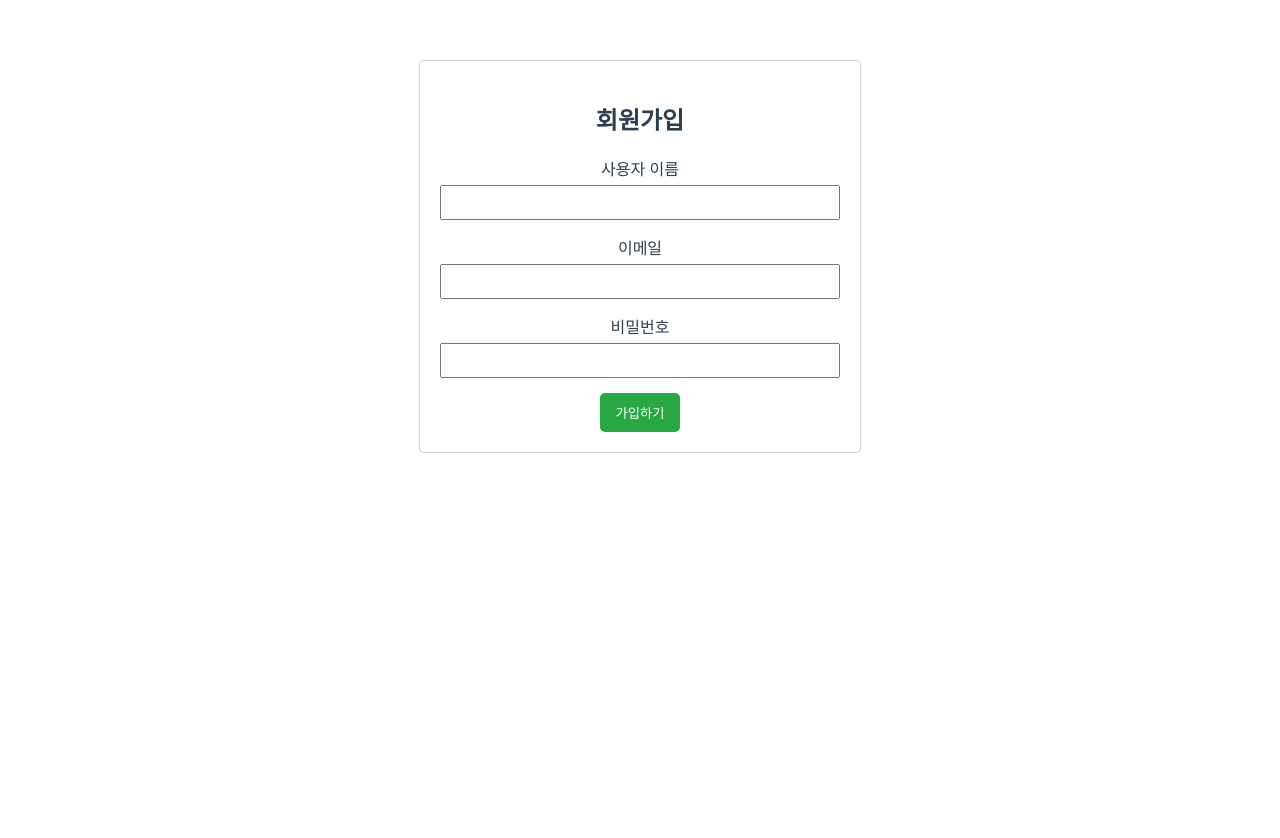
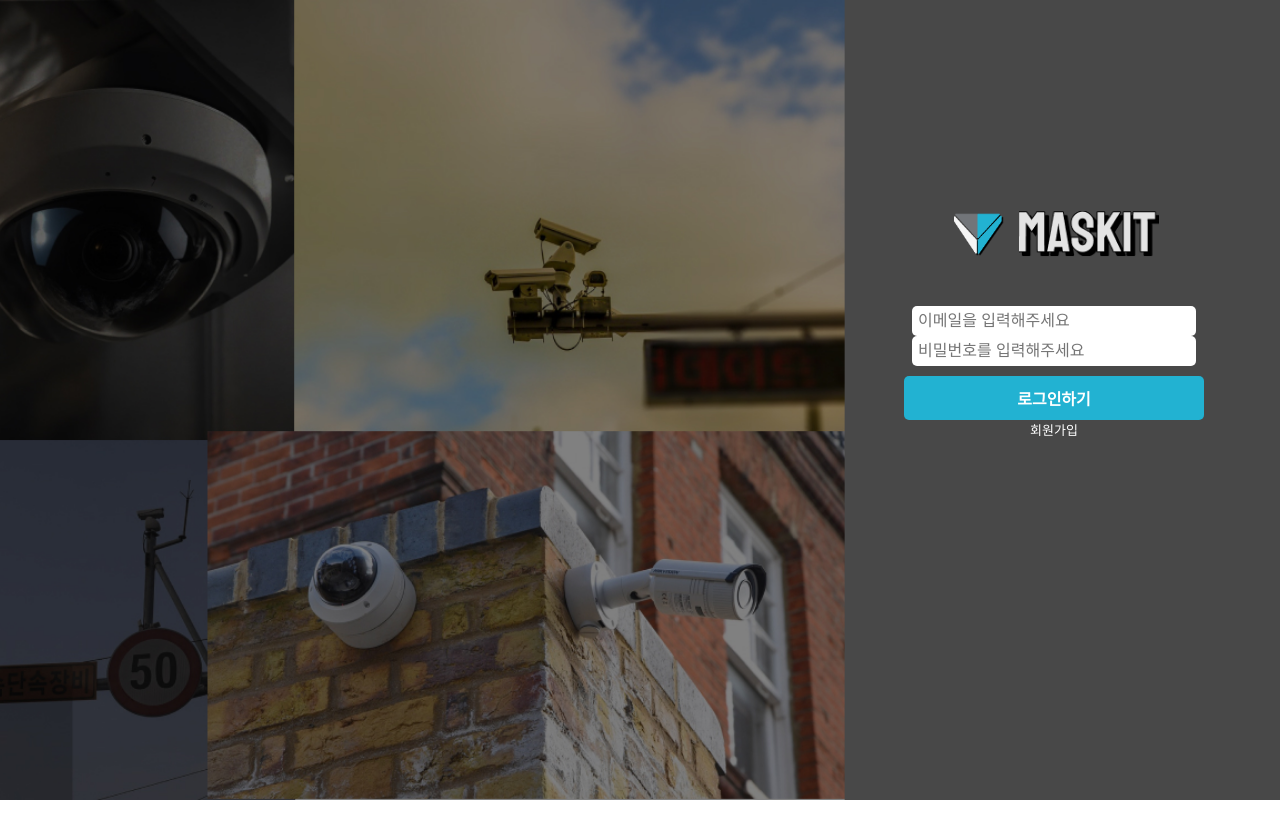
Before and after one commit to Kisia-MASKIT/MASKIT-FE, a Vue app in the folder maskit/: page / in a window 1280 px wide. Shown: the top 838 px of the page. Before the commit the page ends 800 px from the top, so only its background shows below. Built offline with nearby package versions, Linux system fonts and the light colour scheme.

Commit message:
Feat : 로그인, 회원가입 뷰 구현

```diff
--- a/maskit/src/App.vue
+++ b/maskit/src/App.vue
@@ -1,3 +1,4 @@
+<!-- src/App.vue -->
 <template>
   <router-view/>
 </template>
--- /dev/null
+++ b/maskit/src/assets/styles/login.css
@@ -0,0 +1,113 @@
+/* 전체 페이지 스타일 */
+.login-page {
+    position: relative;
+    height: 100vh;
+    overflow: hidden;
+}
+
+/* 배경 스타일 */
+.login-background {
+    position: fixed;
+    top: 0;
+    left: 0;
+    width: 100vw;
+    height: 100vh;
+    background-color: #484848;
+    z-index: -1;
+}
+
+
+.splash-image {
+    position: fixed;
+    top: 0;
+    left: 0;
+    width: 110vw;
+    height: 100vh;
+    overflow: hidden;
+    transition: transform 1.5s ease-in-out;
+}
+
+.splash-image img {
+    width: 100%;
+    height: 100%;
+    object-fit: cover;
+}
+
+.splash-slide {
+    transform: translateX(-40%);
+}
+
+.login-container {
+    position: fixed;
+    top: 40%;
+    right: 20%;
+    transform: translateX(60%) translateY(-50%);
+    width: 300px;
+    opacity: 0;
+    transition: opacity 2s ease-in-out;
+
+}
+
+.login-show {
+    opacity: 1;
+}
+
+.logo-container {
+    display: flex;
+    justify-content: center;
+    margin-bottom: 50px;
+}
+
+.logo-login {
+    margin: 0 10px;
+    max-width: 50px;
+    height: auto;
+}
+
+.letter-logo-login {
+    margin: 0 5px;
+    margin-top: 10px;
+    max-width: 140px;
+    height: auto;
+}
+
+.form-group {
+    margin-bottom: 10px;
+}
+
+input {
+    width: calc(100% - 16px);
+    padding: 6px;
+    box-sizing: border-box;
+    font-size: medium;
+    border-radius: 5px;
+    border: none;
+}
+
+/* 버튼 스타일 */
+.button-style {
+    background-color: #22B2D2;
+    width: 100%; /* 버튼 너비를 입력 필드와 맞춤 */
+    padding: 10px;
+    color: white;
+    font-size: medium;
+    font-weight: 700;
+    border: none;
+    border-radius: 5px;
+    cursor: pointer;
+}
+
+button:hover {
+    background-color: #22B2D2; /* 버튼 hover 시 색상 */
+}
+
+.signup-link {
+    margin-top: 10px; /* 로그인 폼과의 간격 */
+  }
+
+  .signup-link a {
+    color: #22B2D2;
+    text-decoration: none;
+    color: white;
+    font-size: small;
+  }
--- a/maskit/src/assets/styles/signUp.css
+++ b/maskit/src/assets/styles/signUp.css
@@ -1,41 +1,76 @@
 /* src/assets/styles/signUp.css */
 
+.logo-signup {
+  margin: 0 10px;
+  max-width: 55px;
+  height: auto;
+}
+
+.letter-logo-signup {
+  margin: 0 5px;
+  margin-top: 10px;
+  max-width: 240px;
+  height: auto;
+}
+
 .signup-container {
-    max-width: 400px;
+  max-width: 300px;
   margin: 0 auto;
   padding: 20px;
-    border: 1px solid #ccc;
-    border-radius: 5px;
+  border-radius: 10px;
+  background-color: white;
+}
+
+.signup-title {
+  margin-bottom: 20px;
+  font-size: 24px;
+  font-weight: 500;
+  color: #333;
+  text-align: left;
+  width: 80%;
+  max-width: 350px;
+  margin: 20px auto;
+  margin-bottom: 40px;
 }
 
 .form-group {
-    margin-bottom: 15px;
+  text-align: left;
+  width: 80%;
+  max-width: 350px;
+  margin: 0 auto;
+  margin-bottom: 30px;
 }
 
-  label {
+.form-group label {
   display: block;
   margin-bottom: 5px;
+  font-weight: 400;
+  font-size: 15px;
 }
 
 input {
   width: 100%;
   padding: 8px;
   box-sizing: border-box;
+  margin-bottom: 10px;
+  border-radius: 5px; /* 그림자와 함께 라운드 처리된 모서리 */
+  box-shadow: 0 2px 4px rgba(0, 0, 0, 0.1); /* 그림자 추가 */
 }
-
-  button {
+.button-style {
+  width: 80%;
   padding: 10px 15px;
-    background-color: #28a745;
+  background-color: #22B2D2;
   color: white;
   border: none;
   border-radius: 5px;
   cursor: pointer;
+  display: block;
+  margin: 20px auto;
+  margin-top: 20px;
 }
 
-  button:hover {
-    background-color: #218838;
+body {
+  background-color: #484848;
+  color: white;
+  margin: 0;
 }
-
-  p {
-    color: green;
-  }
--- a/maskit/src/router/index.js
+++ b/maskit/src/router/index.js
@@ -1,10 +1,17 @@
+// src/router/index.js
 import { createRouter, createWebHistory } from 'vue-router';
-import SignUp from '../views/userView/signUp.vue';  // 수정된 경로
+import Login from '../views/userView/login.vue';
+import SignUp from '../views/userView/signUp.vue';
 
 const routes = [
   {
     path: '/',
-    name: 'SignUp',
+    name: 'userLogin',
+    component: Login
+  },
+  {
+    path: '/signUp',
+    name: 'signUp',
     component: SignUp
   }
 ];
--- /dev/null
+++ b/maskit/src/views/userView/login.vue
@@ -0,0 +1,64 @@
+<template>
+  <div class="login-page">
+    <div class="login-background"></div>
+    <div :class="['splash-image', { 'splash-slide': slideCompleted }]">
+      <img src="../../assets/image/main.jpg" alt="Splash Image" />
+    </div>
+    <div :class="['login-container', { 'login-show': slideCompleted }]">
+      <div class="logo-container">
+        <img src="../../assets/image/logo.png" alt="Logo" class="logo-login" />
+        <img src="../../assets/image/letterLogo.png" alt="Letter Logo" class="letter-logo-login" />
+      </div>
+      <form @submit.prevent="login">
+        <div class="form-group">
+          <input
+            type="email"
+            id="email"
+            v-model="email"
+            placeholder="이메일을 입력해주세요"
+          />
+          <input
+            type="password"
+            id="password"
+            v-model="password"
+            placeholder="비밀번호를 입력해주세요"
+          />
+        </div>
+        <div class="signup-link">
+        <button class="button-style" type="submit">로그인하기</button>
+      <router-link to="/signUp">회원가입</router-link>
+    </div>
+      </form>
+    </div>
+
+  </div>
+</template>
+
+
+<script>
+export default {
+  name: 'UserLogin',
+  data() {
+    return {
+      email: '',
+      password: '',
+      slideCompleted: false
+    };
+  },
+  mounted() {
+    setTimeout(() => {
+      this.slideCompleted = true;
+    }, 1200); // 1.5초 후 애니메이션 완료
+  },
+  methods: {
+    login() {
+      // 로그인 버튼 클릭 시 처리할 내용
+      // 현재는 아무런 상태 변화가 없음
+    }
+  }
+}
+</script>
+
+<style scoped>
+@import '../../assets/styles/login.css'; /* CSS 파일 import */
+</style>
--- a/maskit/src/views/userView/signUp.vue
+++ b/maskit/src/views/userView/signUp.vue
@@ -1,41 +1,43 @@
-// src/view/userView/singUp.vue
 <template>
+  <div class="logo-container">
+    <img src="../../assets/image/logo.png" alt="Logo" class="logo-signup" />
+    <img src="../../assets/image/letterLogo.png" alt="Letter Logo" class="letter-logo-signup" />
+  </div>
   <div class="signup-container">
-    <h2>회원가입</h2>
+    <h2 class="signup-title">회원가입</h2>
     <form @submit.prevent="submitForm">
       <div class="form-group">
-        <label for="username">사용자 이름</label>
-        <input type="text" id="username" v-model="username" />
-      </div>
-      <div class="form-group">
         <label for="email">이메일</label>
-        <input type="email" id="email" v-model="email" />
+        <input type="email" id="email" v-model="email" required placeholder="이메일을 입력해주세요" />
       </div>
       <div class="form-group">
         <label for="password">비밀번호</label>
-        <input type="password" id="password" v-model="password" />
+        <input type="password" id="password" v-model="password" required placeholder="비밀번호를 입력해주세요" />
       </div>
-      <button type="submit">가입하기</button>
+      <button class="button-style" type="submit">가입하기</button>
     </form>
-    <p v-if="submitted">가입되었습니다!</p>
   </div>
 </template>
 
 <script>
 export default {
-  name: 'SignUp',
+  name: 'signUp',
   data() {
     return {
-      username: '',
       email: '',
       password: '',
-      submitted: false
     };
   },
   methods: {
     submitForm() {
       // 회원가입 로직을 여기에 작성합니다.
-      this.submitted = true;
+      // 예를 들어, 서버에 요청을 보내고 응답을 처리하는 코드가 필요할 수 있습니다.
+
+      // 회원가입이 완료되면 팝업 메시지 표시
+      alert('가입완료되었습니다! ');
+
+      // 로그인 페이지로 이동
+      this.$router.push('/');
     }
   }
 }
```
Also changed, not shown: maskit/src/views/userView/signIn.vue (deleted), 1 other file (tests, documents, lock files or other folders). Lines whose indentation alone changed are shown as unchanged.
